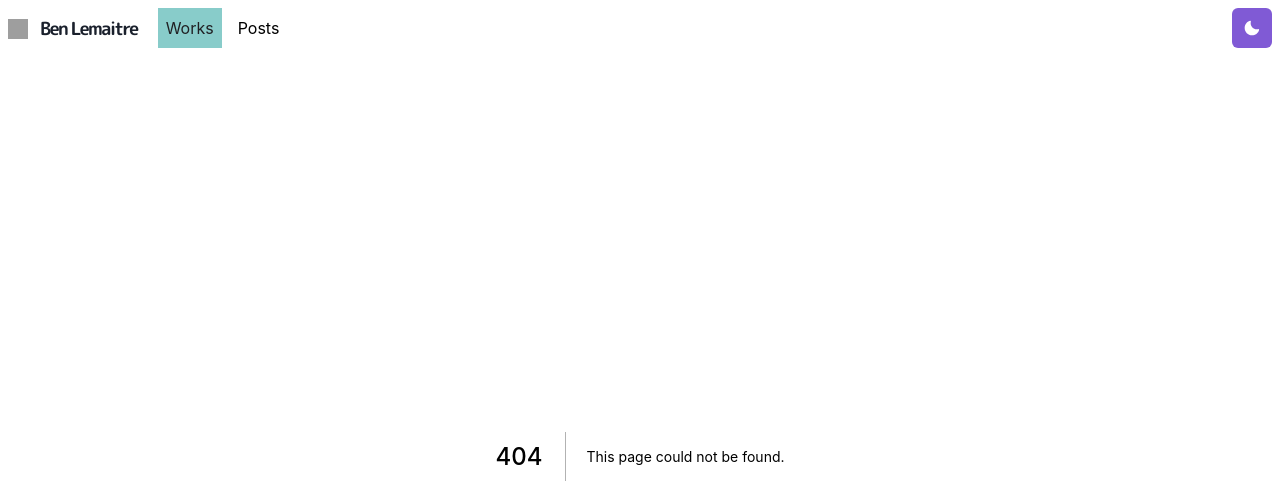
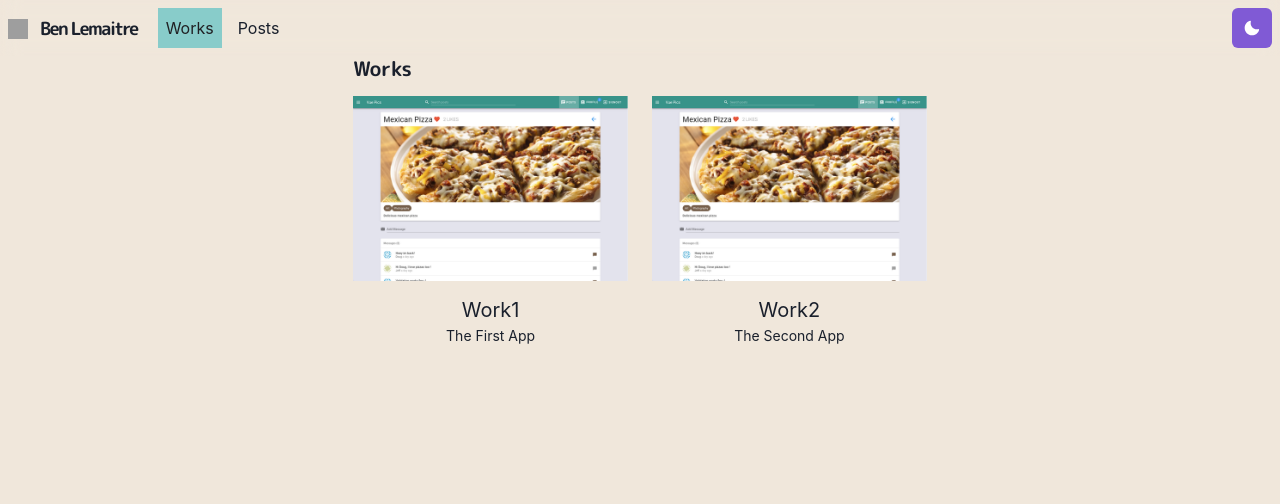
Before and after one commit to BenLemaitre/portfolio, a Next.js app: page /works in a window 1280 px wide. Before the commit this address had no page. Shown: the top 504 px of the page. Built offline with nearby package versions, Linux system fonts and the light colour scheme; grey boxes are pictures that could not be loaded.

Commit message:
added works page

```diff
--- /dev/null
+++ b/components/grid-item.js
@@ -0,0 +1,43 @@
+import NextLink from 'next/link'
+import Image from 'next/image'
+import { Box, Text, LinkBox, LinkOverlay } from '@chakra-ui/react'
+import { Global } from '@emotion/react'
+
+export const GridItem = ({children, href, title, thumbnail}) => {
+  return (
+  <Box w="100%" align="center">
+    <LinkBox cursor="pointer">
+      <Image src={thumbnail} alt={title} className="grid-item-thumbnail" placeholder="blur" loading="lazy"/>
+      <LinkOverlay href={href} target="_blank">
+        <Text mt={2}>{title}</Text>
+      </LinkOverlay>
+      <Text fontSize={14}>{children}</Text>
+    </LinkBox>
+  </Box>
+  )}
+
+export const WorkGridItem = ({children, id, title, thumbnail}) => {
+  return (
+  <Box w="100%" align="center">
+    <NextLink href={`/works/${id}`}>
+      <LinkBox cursor="pointer">
+        <Image src={thumbnail} alt={title} className="grid-item-thumbnail" placeholder="blur"/>
+        <LinkOverlay href={`/works/${id}`}>
+          <Text mt={2} fontSize={20}>
+            {title}
+          </Text>
+        </LinkOverlay>
+        <Text fontSize={14}>{children}</Text>
+      </LinkBox>
+    </NextLink>
+  </Box>
+  )}
+
+export const GridItemStyle = () => {
+  return (
+     <Global styles={`
+    .grid-item-thumbnail {
+      border-radius: 12px;
+    }
+  `}/>
+  )}
--- /dev/null
+++ b/pages/works.js
@@ -0,0 +1,30 @@
+import { Container, Box, Heading, SimpleGrid, Divider } from '@chakra-ui/react'
+
+import Section from '../components/section'
+import { WorkGridItem } from '../components/grid-item'
+
+import thumbnailWork1 from '../public/images/works/vue-pics.png'
+
+const Works = () => {
+  return (
+    <Container>
+      <Heading as="h3" fontSize={20} mb={4}>
+        Works
+      </Heading>
+      <SimpleGrid columns={[1,1,2]} gap={6}>
+        <Section delay={0.1}>
+          <WorkGridItem id="work1" title="Work1" thumbnail={thumbnailWork1}>
+            The First App
+          </WorkGridItem>
+        </Section>
+        <Section delay={0.2}>
+          <WorkGridItem id="work2" title="Work2" thumbnail={thumbnailWork1}>
+            The Second App
+          </WorkGridItem>
+        </Section>
+      </SimpleGrid>
+    </Container>
+  )
+}
+
+export default Works;
```
Also changed, not shown: public/images/works/vue-pics.png (added).
